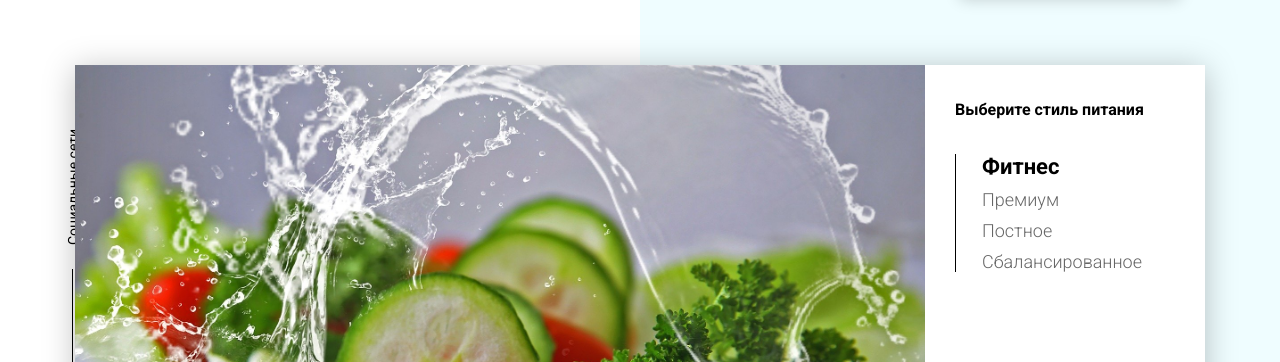
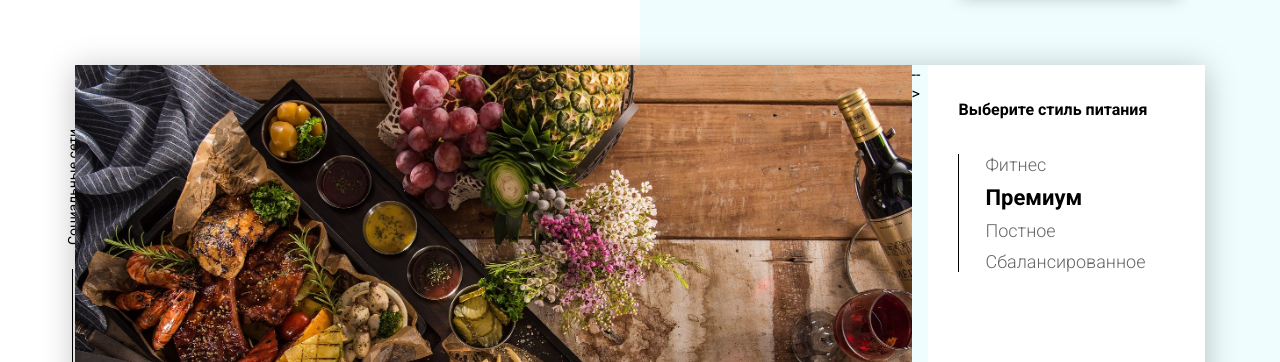
Before and after one commit to mariromana/food_dist, a website: page index.html in a window 1280 px wide. Both pictures are taken after a click on the element "Премиум". Shown: the part 113-475 px from the top of the page. Drawn offline with Linux system fonts and the light colour scheme.

Commit message:
add_tabs

```diff
--- a/index.html
+++ b/index.html
@@ -42,13 +42,13 @@
                         Меню "Фитнес" - это новый подход к приготовлению блюд: больше свежих овощей и фруктов. Для людей, которые интересуются спортом; активных и здоровых. Это абсолютно новый продукт с оптимальной ценой и высоким качеством!
                     </div>
                 </div>
-                <!-- <div class="tabcontent">
+                <div class="tabcontent">
                     <img src="img/tabs/elite.jpg" alt="elite">
                     <div class="tabcontent__descr">
                         Меню “Премиум” - мы используем не только красивый дизайн упаковки, но и качественное исполнение блюд. Красная рыба, морепродукты, фрукты - ресторанное меню без похода в ресторан!
                     </div>
-                </div> -->
-                <!-- <div class="tabcontent">
+                </div>
+                 <div class="tabcontent">
                     <img src="img/tabs/post.jpg" alt="post">
                     <div class="tabcontent__descr">
                         Наше специальное “Постное меню” - это тщательный подбор ингредиентов: полное отсутствие продуктов животного происхождения. Полная гармония с собой и природой в каждом элементе! Все будет Ом!
@@ -300,5 +300,7 @@
             </div>
         </div>
     </div>
+    <script src="js/script.js"></script>
+
 </body>
 </html>
--- /dev/null
+++ b/js/script.js
@@ -0,0 +1,44 @@
+window.addEventListener('DOMContentLoaded', () => {
+
+    const tabs = document.querySelectorAll('.tabheader__item'),
+          tabsContent = document.querySelectorAll('.tabcontent'),
+          tabsParent = document.querySelector('.tabheader__items');
+
+   function hideTabContent() {
+    tabsContent.forEach(item => {
+        item.style.display = "none";
+    });
+
+    tabs.forEach(item => {
+        item.classList.remove('tabheader__item_active');
+    });
+   }
+
+
+
+   function showTabConbtent(i = 0) {
+    tabsContent[i].style.display = 'block';
+    tabs[i].classList.add('tabheader__item_active');
+   }
+
+
+
+
+
+   hideTabContent();
+   showTabConbtent();
+
+   tabsParent.addEventListener('click', (event) => {
+   const target = event.target;
+
+   if(target && target.classList.contains('tabheader__item')) {
+        tabs.forEach((item, i) => {
+            if(target == item) {
+            hideTabContent();
+            showTabConbtent(i);
+             }
+        });
+    }
+
+   });
+});
```
Also changed, not shown: js/second.js (added, +44 -0 lines).
